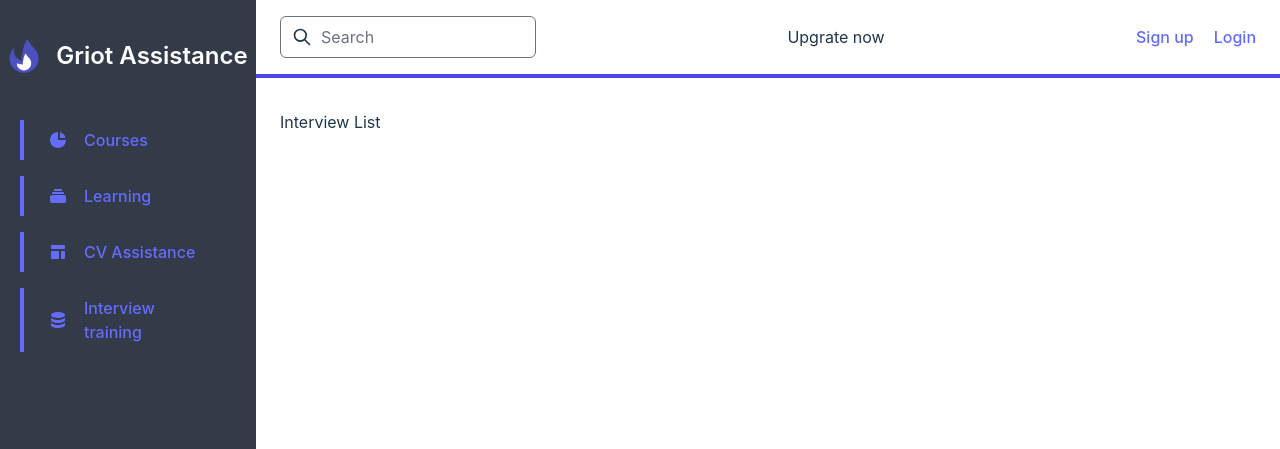
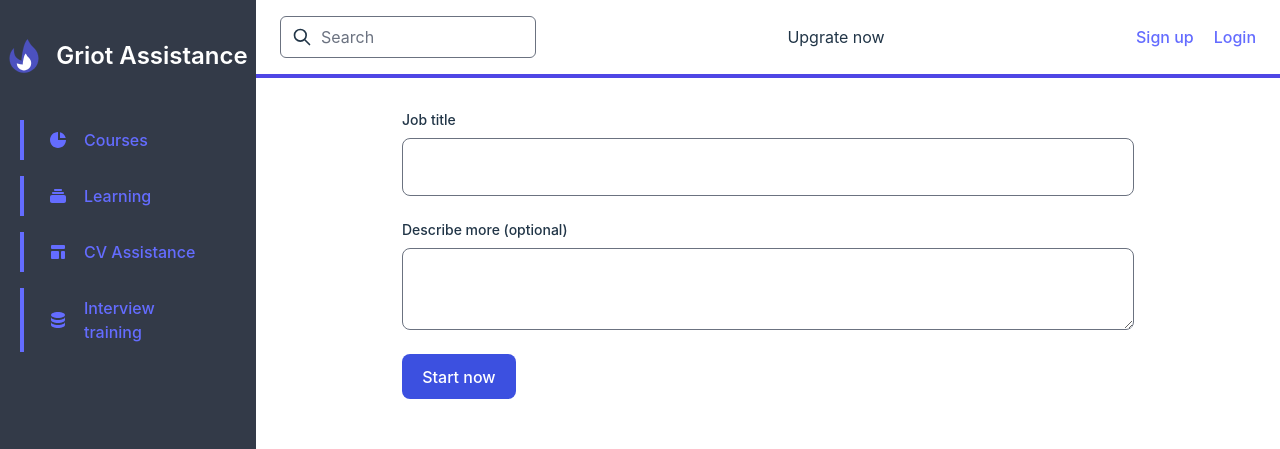
Before and after one commit to tchioamougou/Griot-Assistance, a Vue app: page /interviews in a window 1280 px wide. Shown: the top 449 px of the page. Built offline with nearby package versions, Linux system fonts and the light colour scheme; no server answers.

Commit message:
this commit -am

```diff
--- a/src/components/DashboardLayout.vue
+++ b/src/components/DashboardLayout.vue
@@ -1,6 +1,7 @@
 <script setup>
-import Sidebar from './Sidebar.vue'
-import Header from './Header.vue'
+import { defineAsyncComponent } from 'vue';
+const Sidebar = defineAsyncComponent(() => import('./Sidebar.vue'));
+const Header = defineAsyncComponent(() => import('./Header.vue'));
 </script>
 
 <template>
--- a/src/view/interviews/InterviewsList.vue
+++ b/src/view/interviews/InterviewsList.vue
@@ -1,10 +1,32 @@
 <script setup>
-import DashboardLayout from '../../components/DashboardLayout.vue';
+import { ref } from 'vue';
+
+const generateLearning = () => { };
+const learning = ref({
+    jobTitle: "",
+    description: ""
+})
 </script>
 
 <template>
     <div>
-        Interview List
+        <div class="flex flex-wrap justify-center gap-5">
+            <form class="w-9/12" @submit.prevent="generateLearning">
+                <div class="mb-6">
+                    <label for="large-input" class="block mb-2 text-sm font-medium text-gray-900 dark:text-white">
+                        Job title</label>
+                    <input type="text" id="large-input" v-model="learning.jobTitle" required
+                        class="block w-full p-4 text-gray-900 border border-gray-300 rounded-lg bg-gray-50 text-base focus:ring-blue-500 focus:border-blue-500 dark:bg-gray-700 dark:border-gray-600 dark:placeholder-gray-400 dark:text-white dark:focus:ring-blue-500 dark:focus:border-blue-500">
+                </div>
+                <div class="mb-6">
+                    <label for="large-input" class="block mb-2 text-sm font-medium text-gray-900 dark:text-white">
+                        Describe more (optional)</label>
+                    <textarea type="text" id="large-input" v-model="learning.description" required
+                        class="block w-full p-4 text-gray-900 border border-gray-300 rounded-lg bg-gray-50 text-base focus:ring-blue-500 focus:border-blue-500 dark:bg-gray-700 dark:border-gray-600 dark:placeholder-gray-400 dark:text-white dark:focus:ring-blue-500 dark:focus:border-blue-500" />
+                </div>
+                <button class="bg-primary text-white">Start now</button>
+            </form>
+        </div>
     </div>
 </template>
 
--- a/src/view/learning/LearningList.vue
+++ b/src/view/learning/LearningList.vue
@@ -1,9 +1,8 @@
 <script setup>
-import { ref } from 'vue';
-import DashboardLayout from '../../components/DashboardLayout.vue';
-import LearningForm from './LearningForm.vue';
+import { defineAsyncComponent, ref } from 'vue';
 import { items } from './LearningItems';
-import LearningPlay from './LearningPlay.vue';
+const LearningForm = defineAsyncComponent(() => import('./LearningForm.vue'));
+const LearningPlay = defineAsyncComponent(() => import('./LearningPlay.vue'));
 const itemsLearning = items;
 const selectedCourse = ref({});
 const isLearning = ref(false);
```
